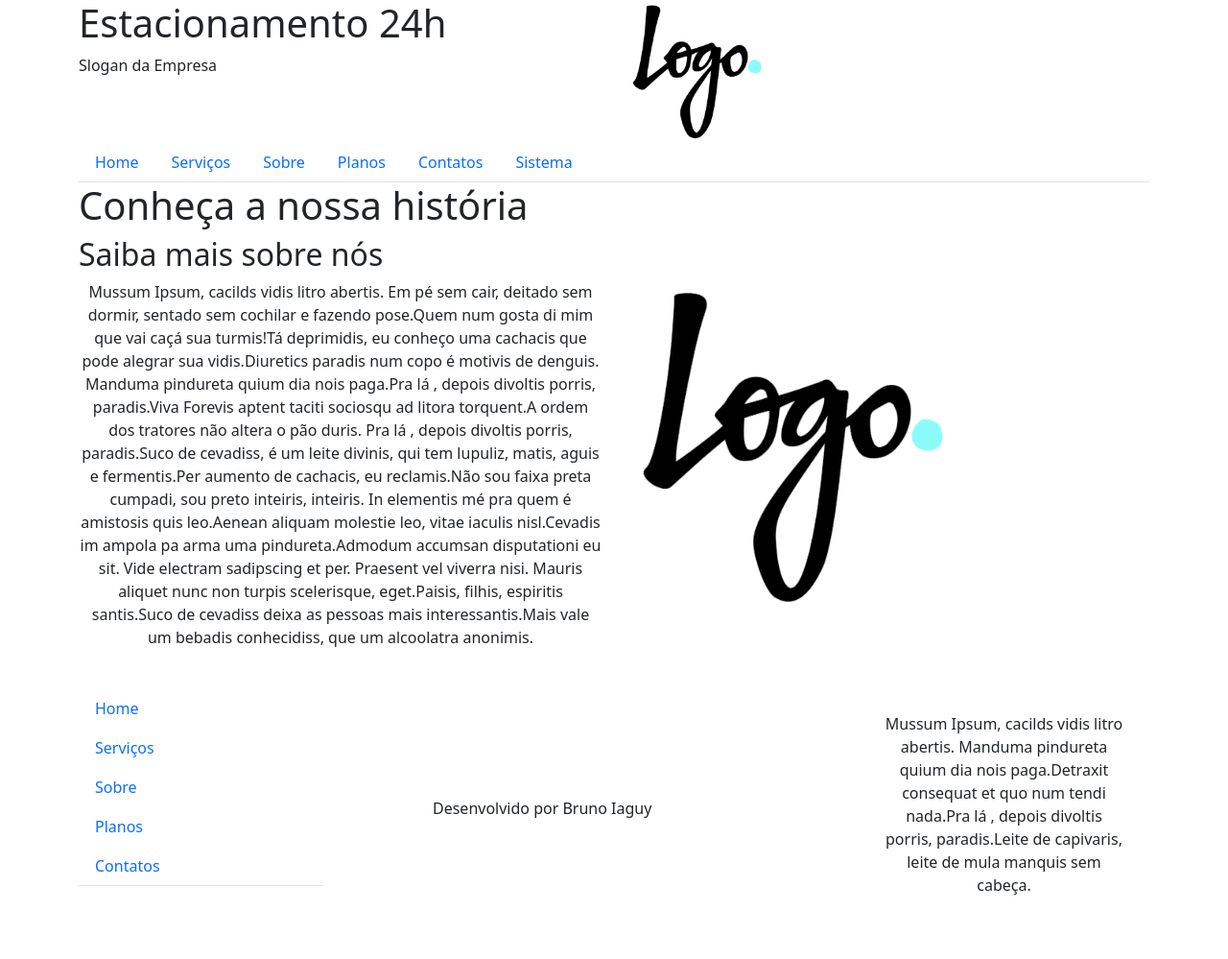
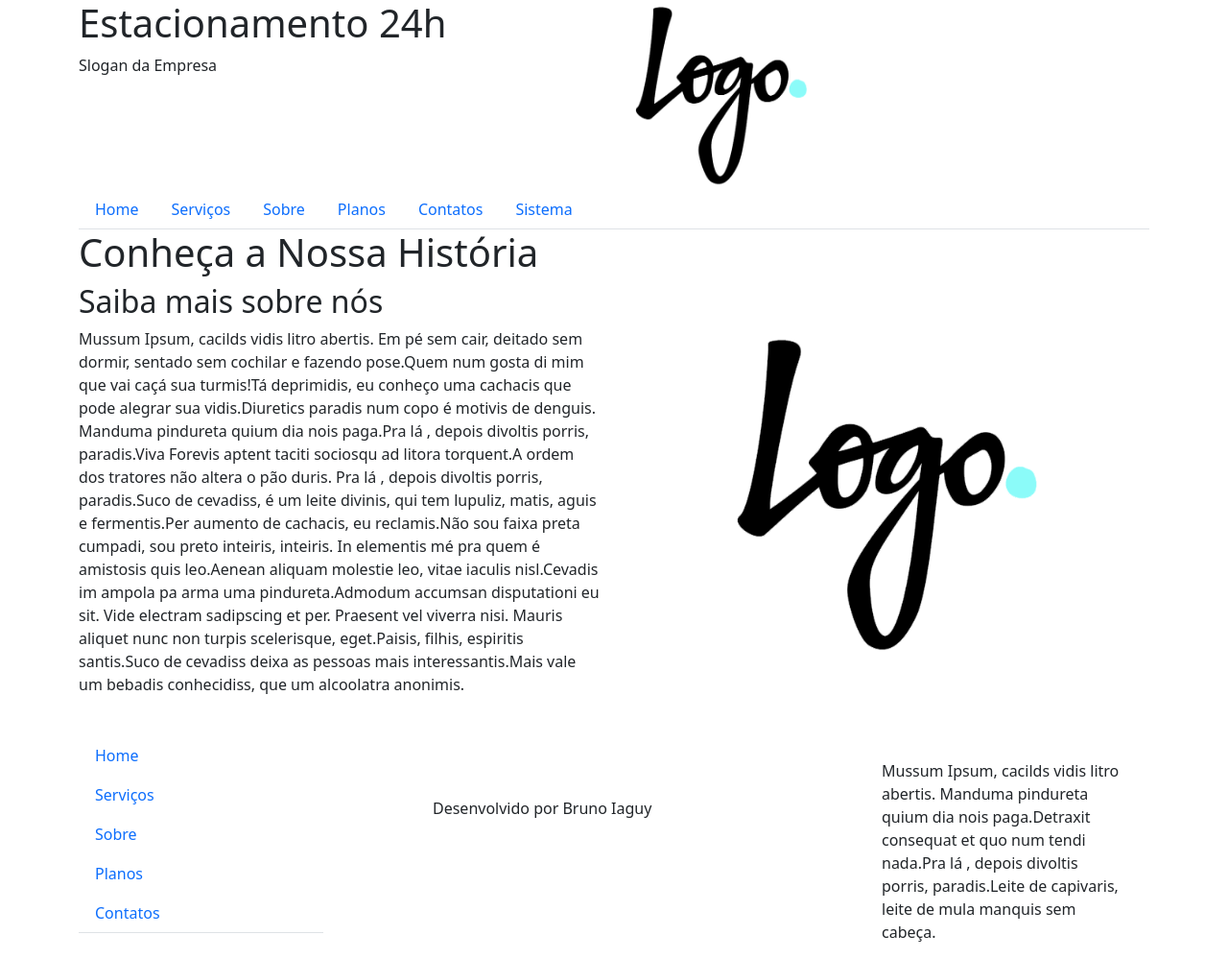
Before and after one commit to iaguy/SistemaEstacionamentoWeb-Django, a Django app: page /sobre/ in a window 1280 px wide. Shown: the whole page at 96% size. Before the commit the page ends 932 px from the top, so only its background shows below. Run offline with Django 4.2, Linux system fonts and the light colour scheme; some libraries are stand-ins or nearby versions.

Commit message:
atualização do site experimental

```diff
--- a/static/bootstrap/css/link.css
+++ b/static/bootstrap/css/link.css
@@ -1,7 +1,3 @@
-p{
-    text-align: center;
-}
-
 td a{
     text-decoration: none;
     color: unset;
@@ -37,8 +33,8 @@ p a:hover{
 }
 
 
-img{
-    max-width: 150px;
+.imglogo{
+    max-width: 200px;
     align-items: center;
 }
 
--- a/templates/registration/login.html
+++ b/templates/registration/login.html
@@ -1,4 +1,4 @@
-{% extends "base.html" %}
+{% extends 'base.html' %}
 
 {% block main %}
 
@@ -31,8 +31,7 @@
 <input type="submit" value="login">
 <input type="hidden" name="next" value="{{ next }}">
 </form>
-
 {# Assumes you set up the password_reset view in your URLconf #}
 <p><a href="{% url 'password_reset' %}">Lost password?</a></p>
-
+<p> <a href="{% url 'website_home' %}">Home</a</p>
 {% endblock %}
--- a/website/templates/website/base.html
+++ b/website/templates/website/base.html
@@ -18,7 +18,7 @@
                 <span>Slogan da Empresa</span>
             </div>
             <div class="col-6">
-                <img src="{% static 'img/logo.png' %}" alt="Logo Estacionamento">
+                <img src="{% static 'img/logo.png' %}" alt="Logo Estacionamento" class="imglogo">
             </div>
         </div>
         {% include 'website/menu.html' %}
--- a/website/templates/website/footer.html
+++ b/website/templates/website/footer.html
@@ -23,7 +23,7 @@
         </ul>
     </div>
     <div class="col-6">
-            <p class="confroda">Desenvolvido por <a href="https://github.com/iaguy">Bruno Iaguy</a></p>
+            <p class="confroda">Desenvolvido por <a href="https://github.com/iaguy" target="_blank">Bruno Iaguy</a></p>
     </div>
     <div class="col-3 confdiv">
         <p>Mussum Ipsum, cacilds vidis litro abertis. Manduma pindureta quium dia nois paga.Detraxit consequat et quo num tendi nada.Pra lá , depois divoltis porris, paradis.Leite de capivaris, leite de mula manquis sem cabeça.</p>
--- a/website/templates/website/index.html
+++ b/website/templates/website/index.html
@@ -14,7 +14,7 @@
             <p>Mussum Ipsum, cacilds vidis litro abertis. Nullam volutpat risus nec leo commodo, ut interdum diam laoreet. Sed non consequat odio.Casamentiss faiz malandris se pirulitá.Mais vale um bebadis conhecidiss, que um alcoolatra anonimis.Paisis, filhis, espiritis santis.</p>
         </div>
         <div class="col-4 confdiv">
-            <img src="{% static 'img/carro.png' %}" alt="Estacionamento" class="mx-auto d-block">
+            <img src="{% static 'img/carro.png' %}" alt="Estacionamento" class="mx-auto d-block imglogo">
         </div>
         <div class="col-4 confdiv confdiv">
             <p>Suco de cevadiss deixa as pessoas mais interessantis.Todo mundo vê os porris que eu tomo, mas ninguém vê os tombis que eu levo!Detraxit consequat et quo num tendi nada.Atirei o pau no gatis, per gatis num morreus.</p>
--- a/website/templates/website/sobre.html
+++ b/website/templates/website/sobre.html
@@ -1,7 +1,7 @@
 {% extends 'website/base.html' %}
 {% load static %}
 {% block main %}
-<h1>Conheça a nossa história</h1>
+<h1>Conheça a Nossa História</h1>
 <h2>Saiba mais sobre nós</h2>
 <div class="row">
     <div class="col-6">
@@ -16,6 +16,6 @@
             Praesent vel viverra nisi. Mauris aliquet nunc non turpis scelerisque, eget.Paisis, filhis, espiritis santis.Suco de cevadiss deixa as pessoas mais interessantis.Mais vale um bebadis conhecidiss, que um alcoolatra anonimis.</p>
     </div>
     <div class="col-6">
-        <img src="{% static 'img/logo.png' %}" alt="Logo Estacionamento" class="imgplano">
+        <img src="{% static 'img/logo.png' %}" alt="Logo Estacionamento" class="imgplano mx-auto d-block">
     </div>
 {% endblock main %}
```
Also changed, not shown: website/templates/website/planos.html (+5 -5 lines), website/templates/website/servicos.html (+5 -5 lines).
